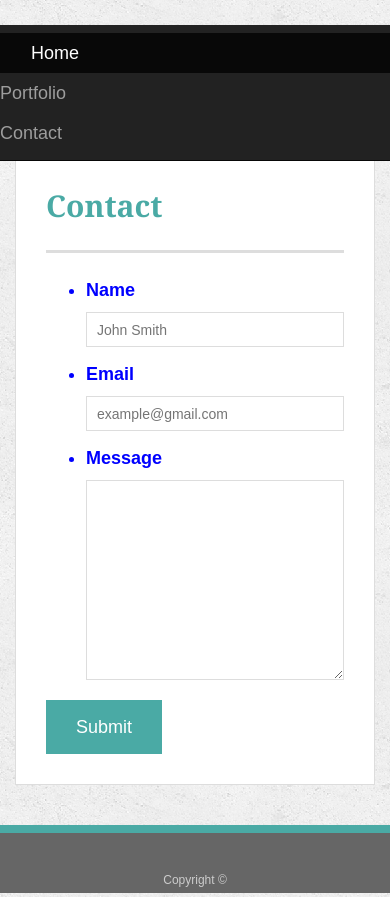
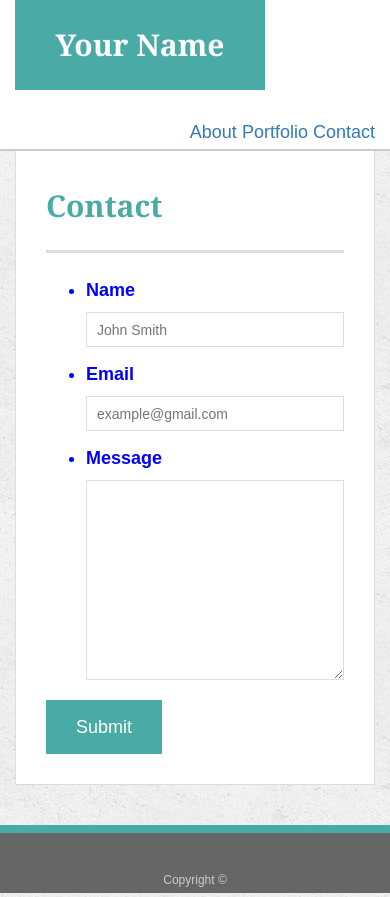
Before and after one commit to Wyvern25/bootstrapPortfolio, a plain HTML site: page contact.html in a window 390 px wide. Drawn offline with nearby package versions, Linux system fonts and the light colour scheme.

Commit message:
responsive changes for txt. Next iteration to address Portfolio txt and about section image responsiveness

```diff
--- a/assets/css/style.css
+++ b/assets/css/style.css
@@ -78,18 +78,18 @@ h3 {
 }
 
 nav {
-  /* float: right; */
+  float: right;
   margin-top: 25px;
 } */
 
 nav a {
-  /* display: inline-block;
+  display: inline-block;
   padding-left: 15px;
   margin-left: 15px;
   line-height: 18px;
   color: #999;
   text-decoration: none;
-  border-left: 1px solid #efefef; */
+  border-left: 1px solid #efefef;
 }
 
 nav a:first-child {
@@ -136,17 +136,6 @@ h3, h2 {
 
 /* portfolio page */
 
-/* .work {
-  position: relative;
-  float: left;
-  margin: 20px 0 25px;
-  overflow: auto;
-} */
-
-/* .work:nth-child(even) {
-  margin-right: 40px;
-} */
-
 .work img {
   width: 100%;
   border: 0 none;
@@ -158,7 +147,6 @@ h3, h2 {
  .work h3 {
   position: absolute;
   bottom: 20px;
-  width:col-sm-4;
   margin-right: 80px;
   padding: 15px;
   margin-bottom: 20;
@@ -170,13 +158,13 @@ h3, h2 {
   border-bottom: 0;
 }
 
-/* .auth-image {
+ .auth-image {
   float: left;
   width: 200px;
   height: auto;
   margin-top: 10px;
   margin-right: 25px;
-} */
+}
 
 /* contact page */
 
@@ -217,16 +205,16 @@ input[type=submit] {
   background: #4aaaa5;
   border: 0 none;
 }
+/* Colors for debugging, can remove if needed */
+@media screen and (max-width: 980px) {
 
-@media screen and (max-width: 980px) {
-  /* about */
 
   .main-section {
     color:red;
   }
 
 @media screen and (max-width: 768px) {
-  /* about */
+
 
   .main-section {
     color:green;
@@ -234,7 +222,7 @@ input[type=submit] {
 
 
 @media screen and (max-width: 640px) {
-  /* about */
+
 
   .main-section {
     color: blue;
--- a/contact.html
+++ b/contact.html
@@ -11,18 +11,9 @@
 </head>
 
 <body>
-  <!-- nav function -->
-  <nav class="navbar navbar-inverse navbar-fixed-top" role="navigation">
-    <ul class="nav navbar-nav">
-    <li><a href="new.html" class="navbar-brand">
-    <img src="logo.png"></a></li>
-    <li class="active"><a href="index.html">Home</a></li>
-    <li><a href="portfolio.html">Portfolio</a></li>
-    <li><a href="contact.html">Contact</a></li>
-    </ul>
-  </nav>
 
-  <!-- <header id="masthead">
+
+  <header id="masthead">
     <div class="container">
       <a href="index.html" id="logo">Your Name</a>
       <nav>
@@ -31,7 +22,7 @@
         <a href="contact.html">Contact</a>
       </nav>
     </div>
-  </header> -->
+  </header>
 
   <div id="main-container" class="container">
     <section class="main-section">
```
Also changed, not shown: index.html (+4 -6 lines).
